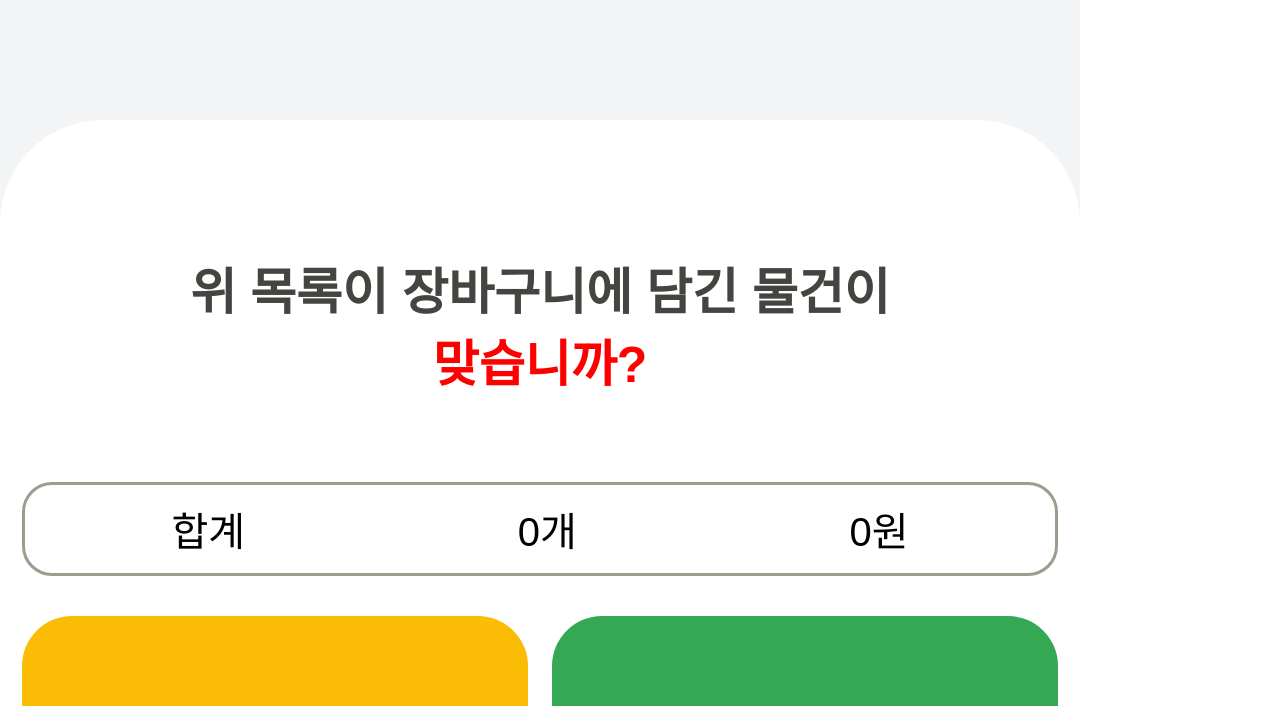
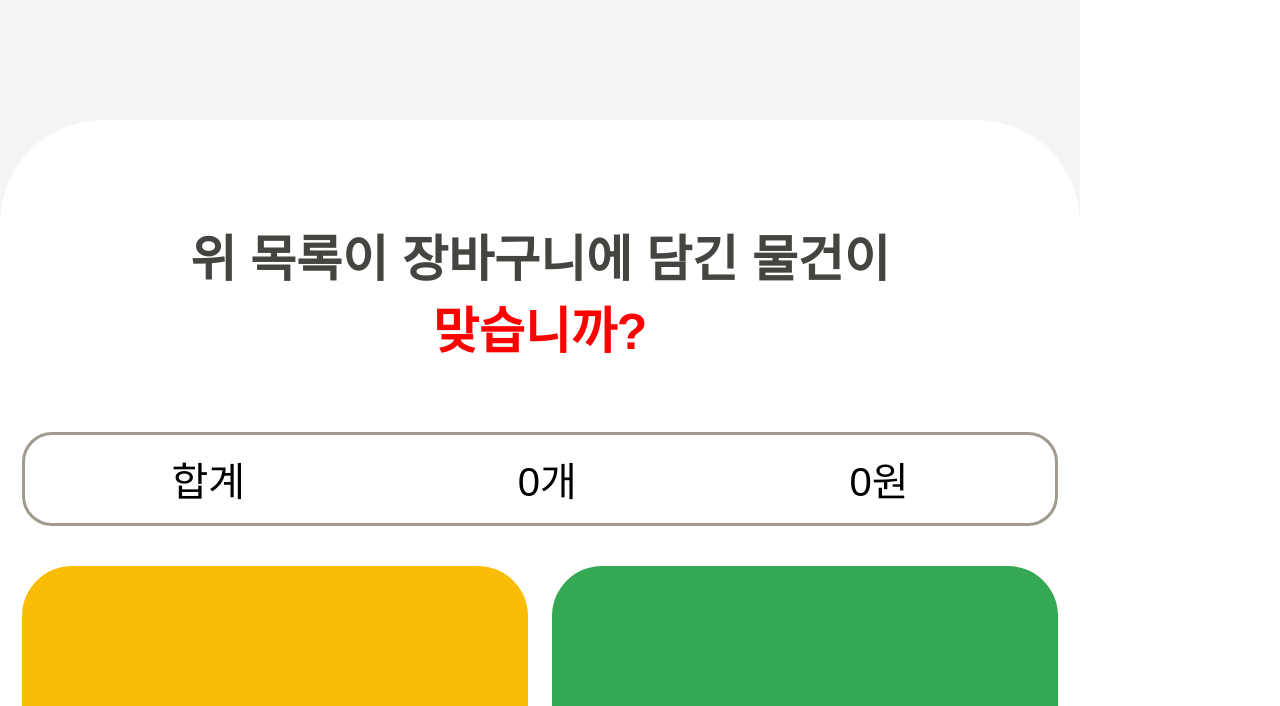
Before and after one commit to SAURON-24/dev_sauron, a website: page chep/public/index.html in a window 1280 px wide. Shown: the part 920-1626 px from the top of the page. Drawn offline with Linux system fonts and the light colour scheme; no server answers.

Commit message:
[Modify]하단 흰 레이아웃 css 수정

```diff
--- a/chep/public/css/styles.css
+++ b/chep/public/css/styles.css
@@ -62,7 +62,7 @@ body {
 
 .white-layout {
     background-color: #fff;
-    border-radius: 103px;
+    border-radius: 103px 103px 0 0;
     /* padding: 2px 0; */
     margin-top: 20px;
     width: 100%;
@@ -168,10 +168,10 @@ button {
     justify-content: space-between;
     flex-direction: column;
     align-items: center;
-    height: 120px;
+    height: 136px;
     text-align: center;
     color: #f44336;
-    margin: 110px 0;
+    margin: 77px 0;
     font-size: 50px;
 }
 
```
